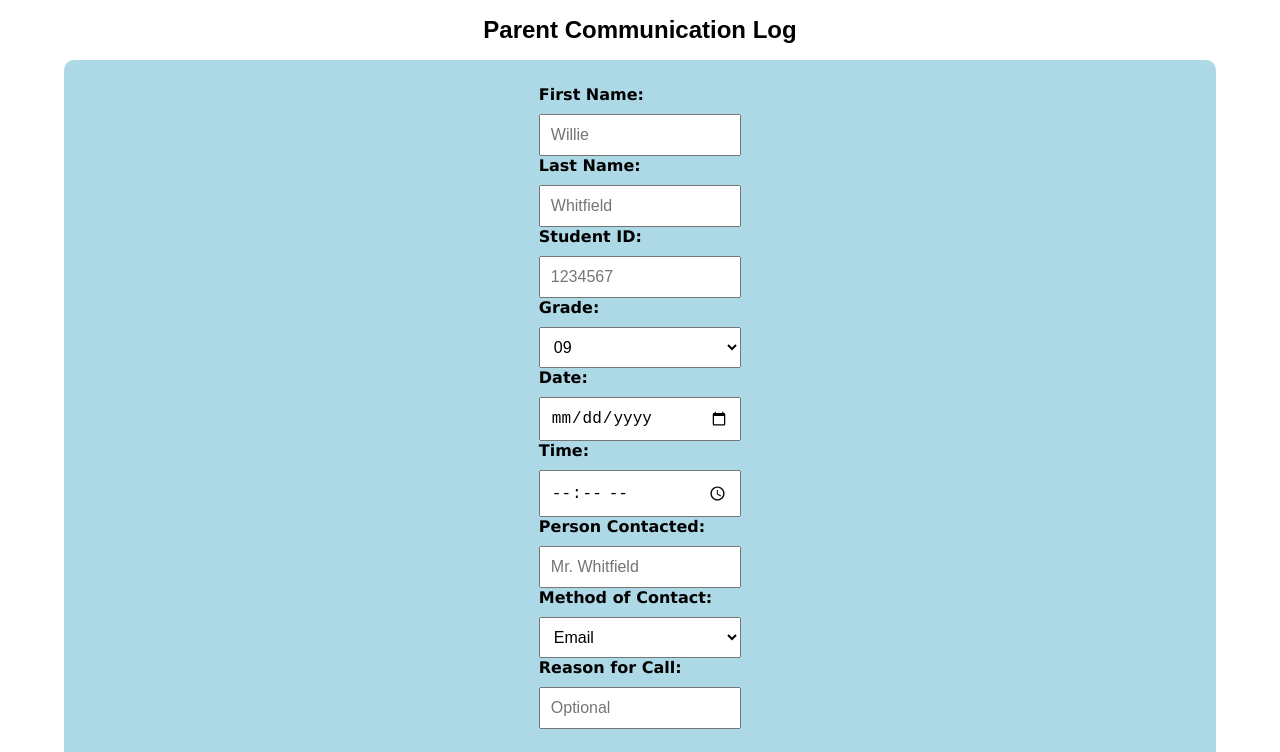
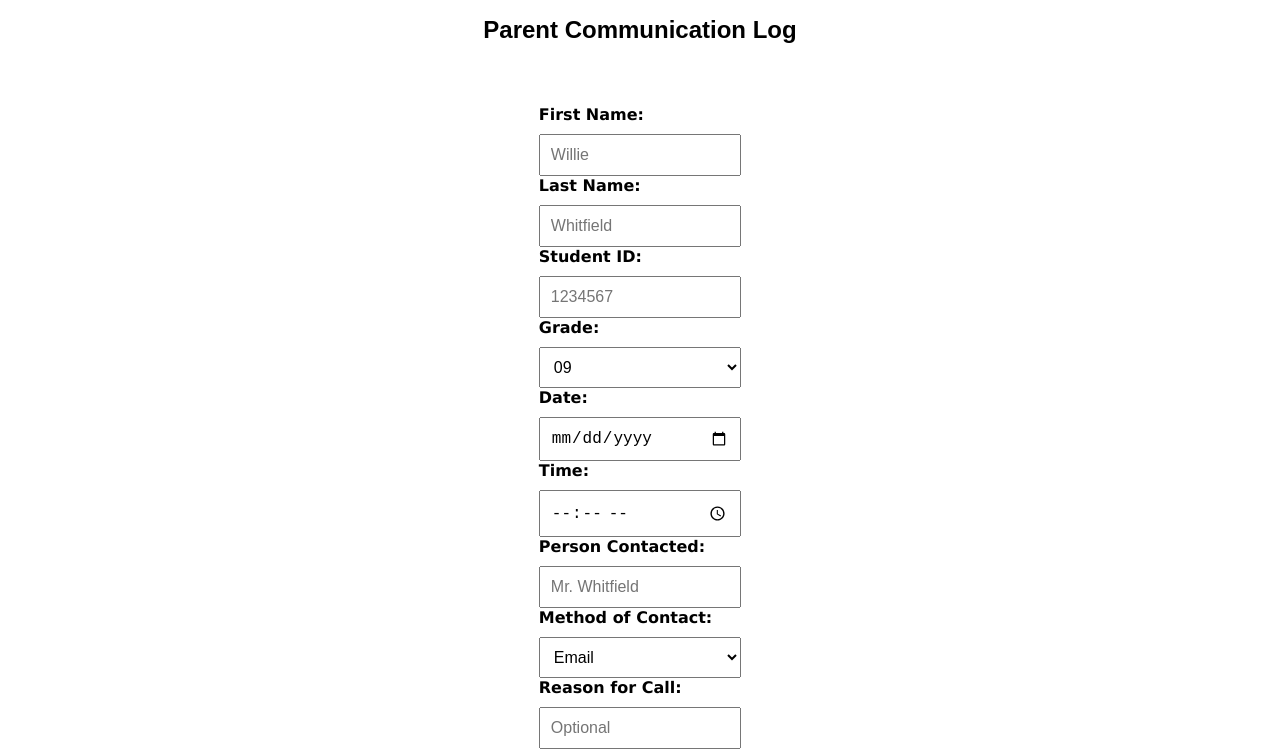
Before and after one commit to wdwiii/parent-communication-log, a React (Create React App) app: page / in a window 1280 px wide. Shown: the top 752 px of the page. Built offline with nearby package versions, Linux system fonts and the light colour scheme.

Commit message:
Set background to value received from prop
- Declare padding property

```diff
--- a/src/components/UI/Card.js
+++ b/src/components/UI/Card.js
@@ -1,9 +1,10 @@
 import styled from 'styled-components';
 
 const Card = styled.div`
-  background: lightblue;
+  background: ${(props) => props.background};
   border-radius: 1rem;
   margin: 0 auto;
+  padding: 1rem;
   width: 90%;
 `;
 
```
